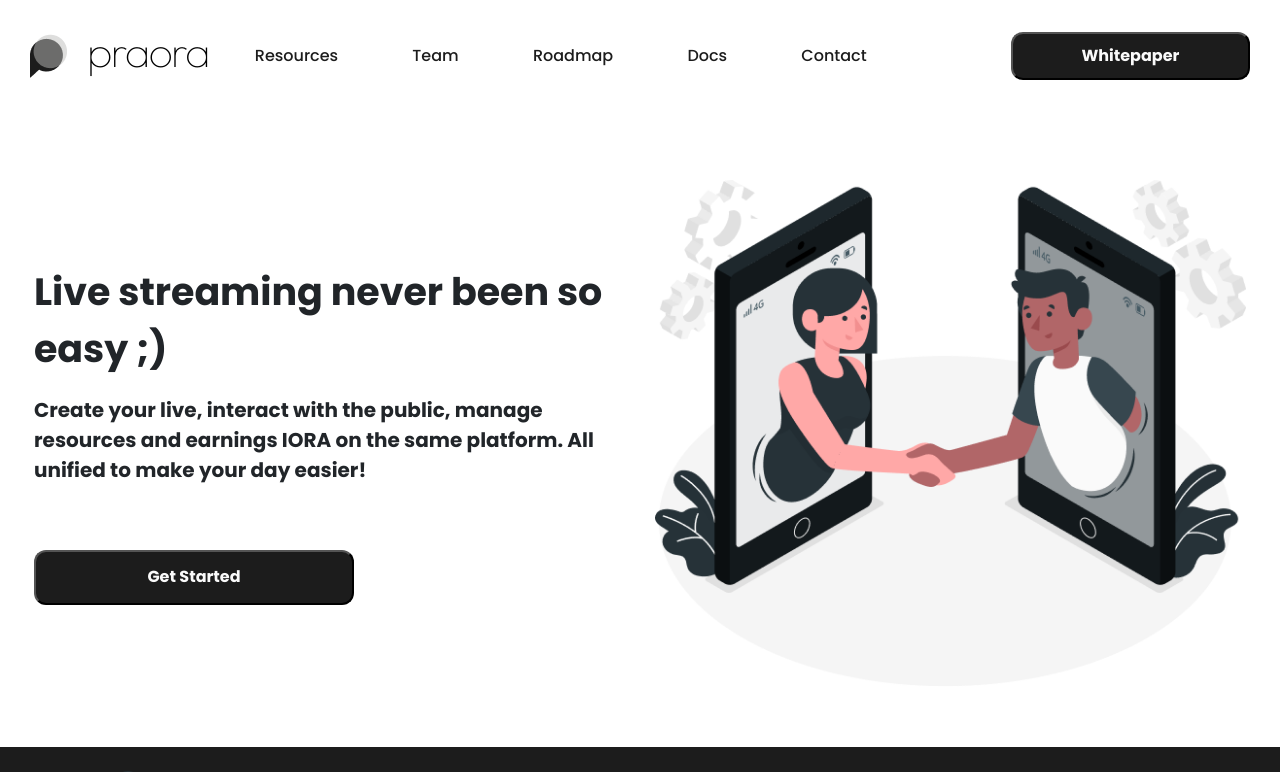
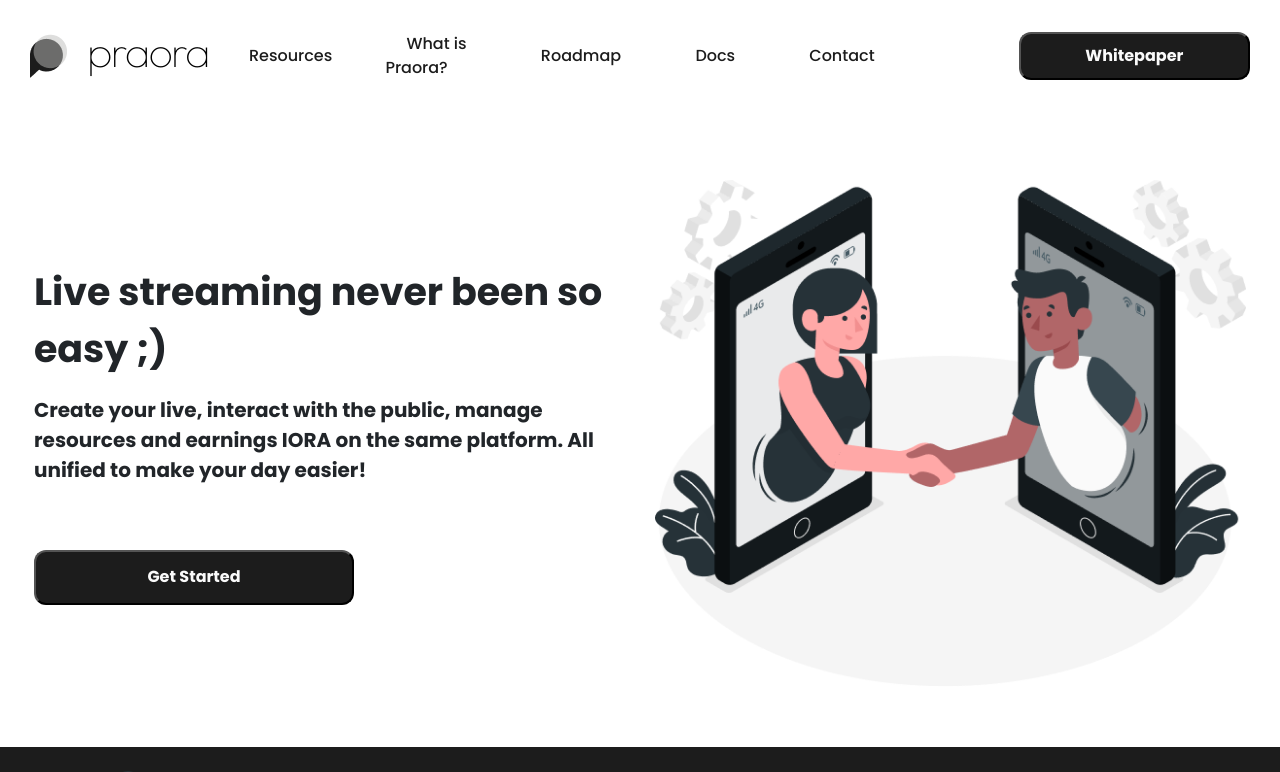
Before and after one commit to Neilton/praora_landing, a React (Create React App) app: page / in a window 1280 px wide. Shown: the top 772 px of the page. Built offline with nearby package versions, Linux system fonts and the light colour scheme.

Commit message:
what is praora

```diff
--- a/src/components/About/index.tsx
+++ b/src/components/About/index.tsx
@@ -7,7 +7,7 @@ function About() {
   const [t] = useTranslation();
 
   return (
-    <section className={`${styles.section} ${styles.darkSection}`}>
+    <section className={`${styles.section} ${styles.darkSection}`} id="WhatIsPraora">
       <Container>
         <Row className="align-items-center">
           <Col className="col-md-5 pt-0 pt-md-4 pt-lg-4 pb-0 pb-md-2 pb-lg-2">
--- a/src/components/NavBar/index.tsx
+++ b/src/components/NavBar/index.tsx
@@ -43,17 +43,15 @@ function NavBar() {
                   </RLink>
                 </Nav.Link>
               </Nav.Item>
-              <Nav.Item>
-                <Nav.Link className={styles.navItem}>
-                  <a
-                    href="#!"
-                    data-scroll="team"
+              <Nav.Link className={styles.navItem}>
+                <RLink
+                    to="whatispraora"
+                    spy={true} smooth={true} offset={50} duration={600} delay={100}
                     className={styles.navLink}
                   >
-                     {t('team')}
-                  </a>
+                     {t('WhatIsPraora')}
+                  </RLink>
                 </Nav.Link>
-              </Nav.Item>
               <Nav.Item>
                 <Nav.Link className={styles.navItem}>
                   <a
--- a/src/locales/en/translation.json
+++ b/src/locales/en/translation.json
@@ -51,5 +51,6 @@
     "SendMessage": "Send your message",
     "EgJohnnyBravo": "Eg: Johnny Bravo",
     "EmailSample": "email@example.com",
-    "Message": "Message"
+    "Message": "Message",
+    "WhatIsPraora": "What is Praora?"
   }
--- a/src/locales/pt-BR/translation.json
+++ b/src/locales/pt-BR/translation.json
@@ -51,5 +51,6 @@
   "SendMessage": "Enviar mensagem",
   "EgJohnnyBravo": "Ex: Johnny Bravo",
   "EmailSample": "email@exemplo.com.br",
-  "Message": "Mensagem"
+  "Message": "Mensagem",
+  "WhatIsPraora": "O que é Praora?"
 }
```
